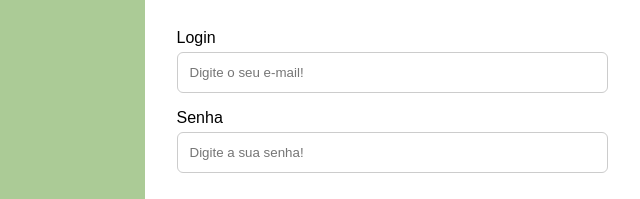
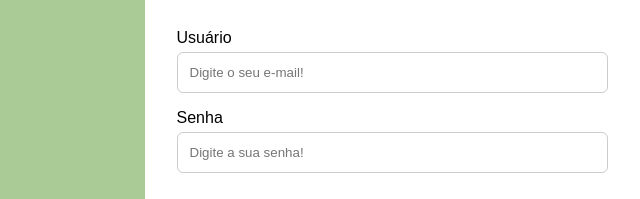
Before and after one commit to JenefferSouza/pagina-de-login, a plain HTML site: page index.html in a window 1280 px wide. Shown: the part 274-473 px from the top of the page, 640-1280 px from the left. Drawn offline with Linux system fonts and the light colour scheme.

Commit message:
atualizacao na linha 20

```diff
--- a/index.html
+++ b/index.html
@@ -17,7 +17,7 @@
             <h1>Entrar</h1>
             <form action="#">
                 <label>
-                    Login
+                    Usuário
                     <input type="email" placeholder="Digite o seu e-mail!">
                 </label>
 
```
